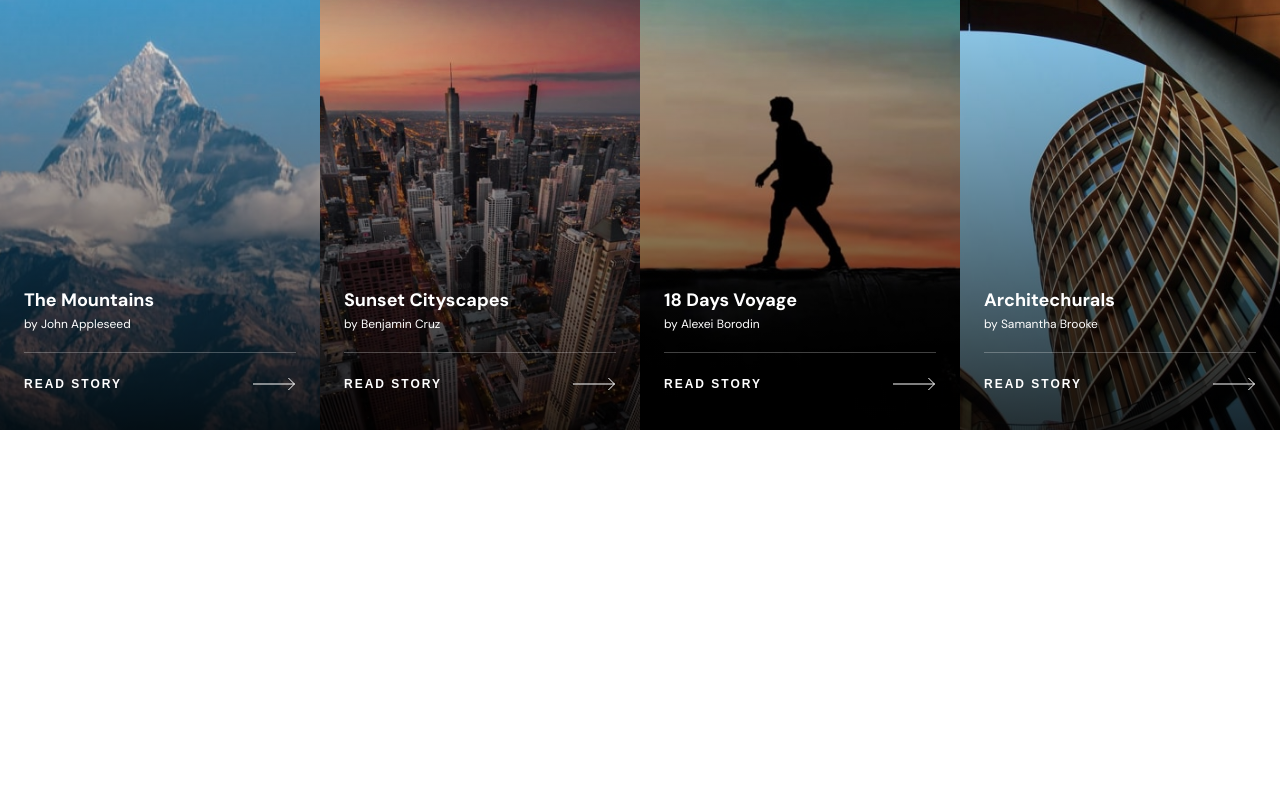
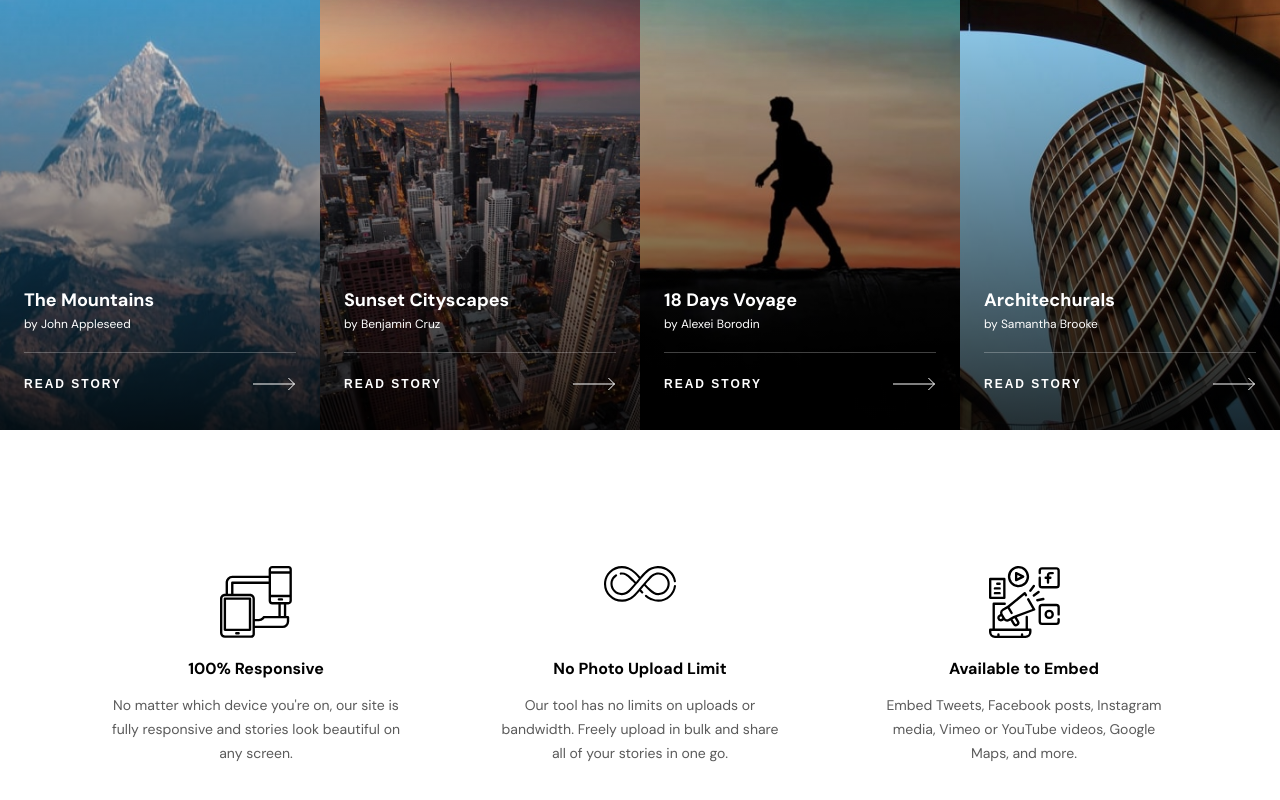
Before and after one commit to thomasthuynh/photosnap, a React (Vite) app: page / in a window 1280 px wide. Shown: the part 1706-2506 px from the top of the page. Before the commit the page ends 2143 px from the top, so only its background shows below. Built offline with nearby package versions, Linux system fonts and the light colour scheme.

Commit message:
Added and styled fully responsive Benefits and Feature components

```diff
--- /dev/null
+++ b/src/components/Benefits.tsx
@@ -0,0 +1,32 @@
+import Feature from "../ui/Feature";
+import "../scss/_benefits.scss";
+
+import Responsive from "../assets/features/desktop/responsive.svg";
+import NoLimit from "../assets/features/desktop/no-limit.svg";
+import Embed from "../assets/features/desktop/embed.svg";
+
+type Props = {};
+
+const Benefits = (props: Props) => {
+  return (
+    <div id="benefits" className="wrapper">
+      <Feature
+        icon={Responsive}
+        title="100% Responsive"
+        description="No matter which device you're on, our site is fully responsive and stories look beautiful on any screen."
+      />
+      <Feature
+        icon={NoLimit}
+        title="No Photo Upload Limit"
+        description="Our tool has no limits on uploads or bandwidth. Freely upload in bulk and share all of your stories in one go."
+      />
+      <Feature
+        icon={Embed}
+        title="Available to Embed"
+        description="Embed Tweets, Facebook posts, Instagram media, Vimeo or YouTube videos, Google Maps, and more."
+      />
+    </div>
+  );
+};
+
+export default Benefits;
--- a/src/components/Featured.tsx
+++ b/src/components/Latest.tsx
@@ -1,5 +1,5 @@
 import Story from "./Story";
-import "../scss/_featured.scss";
+import "../scss/_latest.scss";
 
 import MountainsLg from "../assets/stories/mobile/mountains.jpg";
 import MountainsSm from "../assets/stories/mobile/mountains.jpg";
@@ -13,7 +13,7 @@ import VoyageSm from "../assets/stories/mobile/18-days-voyage.jpg";
 import ArchitechturalsLg from "../assets/stories/desktop/architecturals.jpg";
 import ArchitechturalsSm from "../assets/stories/mobile/architecturals.jpg";
 
-const Featured = () => {
+const Latest = () => {
   return (
     <section id="featured">
       <Story
@@ -44,4 +44,4 @@ const Featured = () => {
   );
 };
 
-export default Featured;
+export default Latest;
--- a/src/pages/Home.tsx
+++ b/src/pages/Home.tsx
@@ -1,6 +1,7 @@
 import Nav from "../components/Nav"
 import Main from "../components/Main"
-import Featured from "../components/Featured"
+import Latest from "../components/Latest"
+import Benefits from "../components/Benefits"
 
 type Props = {}
 
@@ -9,7 +10,8 @@ const Home = (props: Props) => {
     <div>
       <Nav />
       <Main />
-      <Featured />
+      <Latest />
+      <Benefits />
     </div>
   )
 }
--- /dev/null
+++ b/src/scss/_benefits.scss
@@ -0,0 +1,11 @@
+#benefits {
+  display: grid;
+  padding: 6.4rem 0;
+}
+
+@media (min-width: 1024px) {
+  #benefits {
+    grid-template-columns: repeat(3, 1fr);
+    padding: 9.6rem 0;
+  }
+}
--- /dev/null
+++ b/src/scss/_feature.scss
@@ -0,0 +1,47 @@
+.feature {
+  display: flex;
+  flex-direction: column;
+  align-items: center;
+  text-align: center;
+  padding: 4rem 0;
+  width: 90%;
+  margin: 0 auto;
+
+  h4 {
+    font-size: 1.6rem;
+    padding: 1.6rem 0;
+  }
+
+  p {
+    font-size: 1.4rem;
+    color: #5a5a5a;
+  }
+}
+
+.featureImgContainer {
+  padding-bottom: 1.6rem;
+  height: 7.9rem;
+
+  img {
+    height: auto;
+    width: auto;
+  }
+}
+
+@media (min-width: 640px) {
+  .feature {
+    width: 75%;
+  }
+}
+
+@media (min-width: 768px) {
+  .feature {
+    width: 60%;
+  }
+}
+
+@media (min-width: 1024px) {
+  .feature {
+    width: 75%;
+  }
+}
--- a/src/scss/_main.scss
+++ b/src/scss/_main.scss
@@ -22,7 +22,7 @@
 
   p {
     padding: 2.4rem 0;
-    color: grey;
+    color: #5a5a5a;
   }
 
   button {
@@ -39,6 +39,10 @@
 .createAndShareText {
   .arrow {
     filter: invert(100%);
+  }
+
+  p {
+    color: rgb(120, 120, 120);
   }
 }
 
--- a/src/scss/_typography.scss
+++ b/src/scss/_typography.scss
@@ -29,7 +29,6 @@ h4 {
   font-size: 1.2rem;
   font-weight: bold;
   line-height: 1.6rem;
-  text-transform: uppercase;
 }
 
 body {
--- /dev/null
+++ b/src/ui/Feature.tsx
@@ -0,0 +1,24 @@
+import "../scss/_feature.scss"
+
+type Props = {
+  icon: string;
+  title: string;
+  description: string;
+}
+
+const Feature = ({ icon, title, description }: Props) => {
+  return (
+    <div className="feature">
+      <div className="featureImgContainer">
+        <img src={icon} alt="/" />
+      </div>
+
+      <div className="featureTextContainer">
+        <h4>{title}</h4>
+        <p>{description}</p>
+      </div>
+    </div>
+  )
+}
+
+export default Feature
```
Also changed, not shown: src/scss/_latest.scss (renamed from src/scss/_featured.scss).
